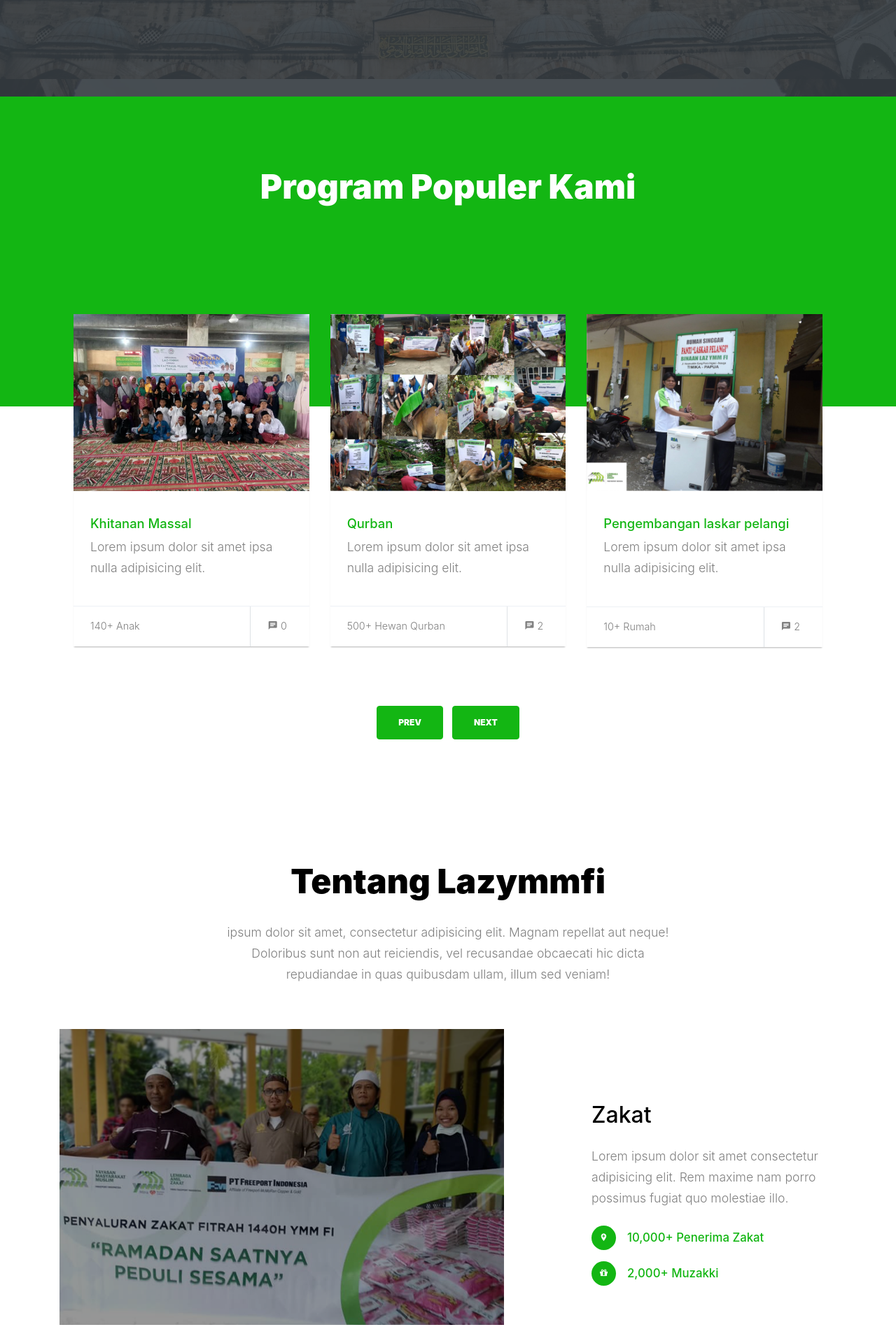
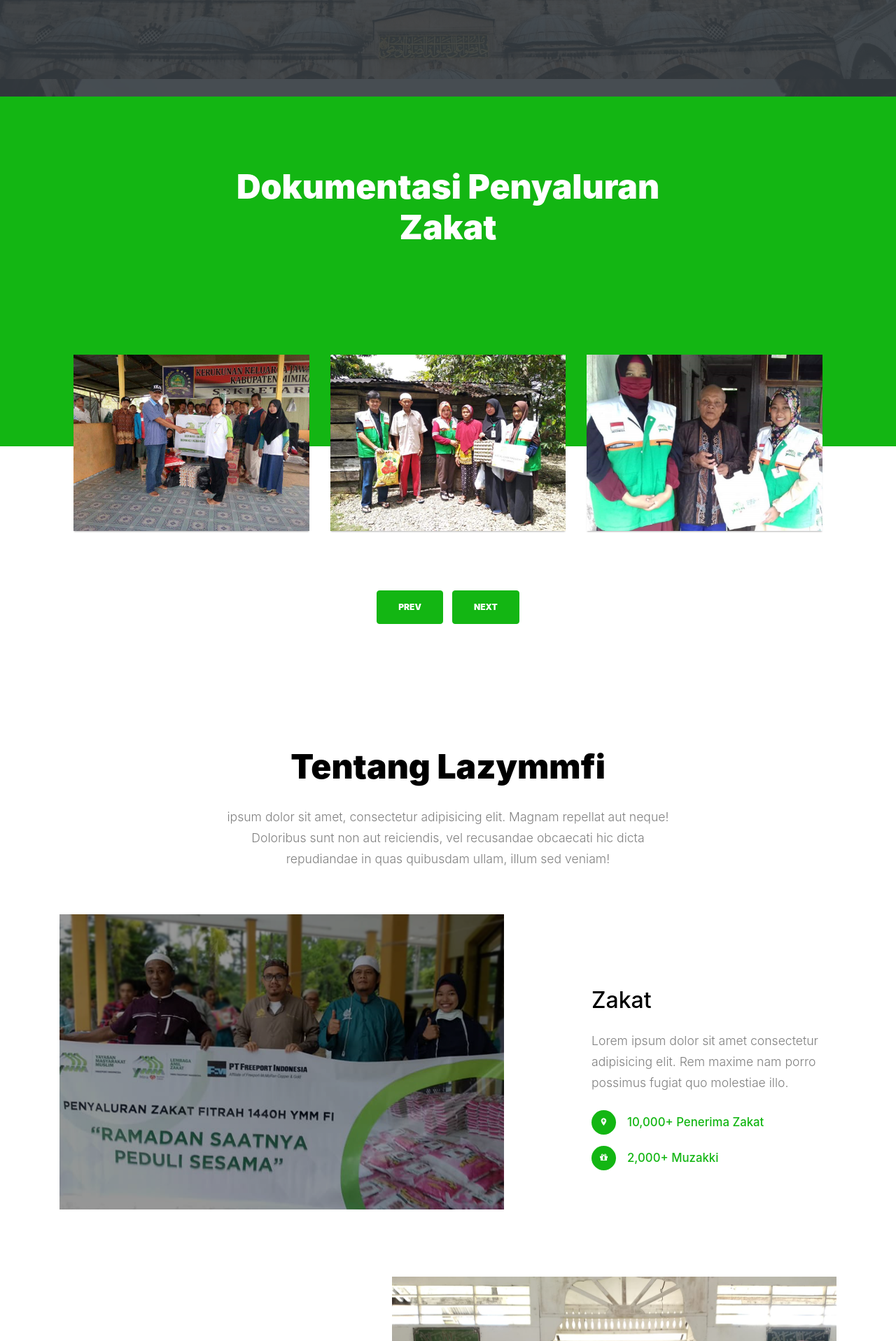
Before and after one commit to LukmanNH/Lazymmfi, a PHP site: page / in a window 1280 px wide. Shown: the part 762-2679 px from the top of the page at 70% size. Run offline with PHP 8.4, Linux system fonts and the light colour scheme; some web fonts are replaced.

Commit message:
Bacot Mbak

```diff
--- a/User/form_zakat.php
+++ b/User/form_zakat.php
@@ -290,8 +290,7 @@
                                 <select required name="jenis_zakat">
                                     <option value="Zakat Maal">Zakat Maal</option>
                                     <option value="Zakat Penghasilan">Zakat Penghasilan</option>
-                                    <option value="Fidyah">Fidyah</option>
-                                    <option value="Sedekah">Sedekah</option>
+                                    <option value="Zakat Fitrah">Zakat Fitrah</option>
                                 </select>
 
                                 <br>
--- a/index.php
+++ b/index.php
@@ -104,7 +104,7 @@
         <div class="row mb-5 justify-content-center">
           <div class="col-lg-7 text-center" data-aos="fade-up" data-aos-delay="">
           <br>
-          <h2 class="section-title">Program Populer Kami</h2>
+          <h2 class="section-title">Dokumentasi Penyaluran Zakat</h2>
           </div>
         </div>
       </div>
@@ -117,90 +117,41 @@
 
             <div class="course bg-white h-100 align-self-stretch">
               <figure class="m-0">
-                <a href="course-single.html"><img src="images/1.png" alt="Image" class="img-fluid"></a>
+                <a href="course-single.html"><img src="images/22.png" alt="Image" class="img-fluid"></a>
               </figure>
-              <div class="course-inner-text py-4 px-4">
-                <h3><a href="#">Khitanan Massal</a></h3>
-                <p>Lorem ipsum dolor sit amet ipsa nulla adipisicing elit. </p>
-              </div>
-              <div class="d-flex border-top stats">
-                <div class="py-3 px-4"> 140+ Anak</div>
-                <div class="py-3 px-4 w-25 ml-auto border-left"><span class="icon-chat"></span> 0</div>
-              </div>
             </div>
 
             <div class="course bg-white h-100 align-self-stretch">
               <figure class="m-0">
-                <a href="course-single.html"><img src="images/2.png" alt="Image" class="img-fluid"></a>
+                <a href="course-single.html"><img src="images/33.png" alt="Image" class="img-fluid"></a>
               </figure>
-              <div class="course-inner-text py-4 px-4">
-                <h3><a href="#">Qurban</a></h3>
-                <p>Lorem ipsum dolor sit amet ipsa nulla adipisicing elit. </p>
-              </div>
-              <div class="d-flex border-top stats">
-                <div class="py-3 px-4">500+ Hewan Qurban</div>
-                <div class="py-3 px-4 w-25 ml-auto border-left"><span class="icon-chat"></span> 2</div>
-              </div>
             </div>
 
             <div class="course bg-white h-100 align-self-stretch">
               <figure class="m-0">
-                <a href="course-single.html"><img src="images/3.png" alt="Image" class="img-fluid"></a>
+                <a href="course-single.html"><img src="images/44.png" alt="Image" class="img-fluid"></a>
               </figure>
-              <div class="course-inner-text py-4 px-4">
-                <h3><a href="#">Pengembangan laskar pelangi</a></h3>
-                <p>Lorem ipsum dolor sit amet ipsa nulla adipisicing elit. </p>
-              </div>
-              <div class="d-flex border-top stats">
-                <div class="py-3 px-4">10+ Rumah</div>
-                <div class="py-3 px-4 w-25 ml-auto border-left"><span class="icon-chat"></span> 2</div>
-              </div>
             </div>
 
 
 
             <div class="course bg-white h-100 align-self-stretch">
               <figure class="m-0">
-                <a href="course-single.html"><img src="images/4.png" alt="Image" class="img-fluid"></a>
+                <a href="course-single.html"><img src="images/55.png" alt="Image" class="img-fluid"></a>
               </figure>
-              <div class="course-inner-text py-4 px-4">
-                <h3><a href="#">Layanan Ambulans</a></h3>
-                <p>Lorem ipsum dolor sit amet ipsa nulla adipisicing elit. </p>
-              </div>
-              <div class="d-flex border-top stats">
-                <div class="py-3 px-4">40+ Ambulans</div>
-                <div class="py-3 px-4 w-25 ml-auto border-left"><span class="icon-chat"></span> 2</div>
-              </div>
             </div>
 
             <div class="course bg-white h-100 align-self-stretch">
               <figure class="m-0">
-                <a href="course-single.html"><img src="images/5.png" alt="Image" class="img-fluid"></a>
+                <a href="course-single.html"><img src="images/66.png" alt="Image" class="img-fluid"></a>
               </figure>
-              <div class="course-inner-text py-4 px-4">
-                <h3><a href="#">Karantina Tahfidz Al Qur'an</a></h3>
-                <p>Lorem ipsum dolor sit amet ipsa nulla adipisicing elit. </p>
-              </div>
-              <div class="d-flex border-top stats">
-                <div class="py-3 px-4">2,000+ Pelajar</div>
-                <div class="py-3 px-4 w-25 ml-auto border-left"><span class="icon-chat"></span> 2</div>
-              </div>
             </div>
 
             <div class="course bg-white h-100 align-self-stretch">
               <figure class="m-0">
-                <a href="course-single.html"><img src="images/6.png" alt="Image" class="img-fluid"></a>
+                <a href="course-single.html"><img src="images/11.png" alt="Image" class="img-fluid"></a>
               </figure>
-              <div class="course-inner-text py-4 px-4">
-                <h3><a href="#">Layanan Kesehatan</a></h3>
-                <p>Lorem ipsum dolor sit amet ipsa nulla adipisicing elit. </p>
-              </div>
-              <div class="d-flex border-top stats">
-                <div class="py-3 px-4">8+ Rumah Sakit</div>
-                <div class="py-3 px-4 w-25 ml-auto border-left"><span class="icon-chat"></span> 2</div>
-              </div>
             </div>
-
           </div>
 
           <!-- batas -->
@@ -256,22 +207,9 @@
             <img src="images/a1.jpg" alt="Image" class="img-fluid">
           </div>
           <div class="col-lg-4 mr-auto order-2 order-lg-1" data-aos="fade-up" data-aos-delay="200">
-            <h2 class="text-black mb-4">Sedekah</h2>
-            <p class="mb-4">Lorem ipsum dolor sit amet consectetur adipisicing elit. Rem maxime nam porro possimus fugiat quo molestiae illo.</p>
+            <h2 class="text-black mb-4">VISI</h2>
+            <p class="mb-4">Mendayagunakan potensi Zakat untuk kedelapan asnaf mustahik yang ada di wilayah operasi perusahaan khususnya Kabupaten Mimika dan sekitarnya dan di luar area perusahaan, tapi masih di dalam Propinsi Papua dan wilayah Indonesia lainnya.</p>
 
-            <div class="d-flex align-items-center custom-icon-wrap mb-3">
-              <span class="custom-icon-inner mr-3"><span class="icon icon-people"></span></span>
-              <div>
-                <h3 class="m-0">3,000+ Anak Yatim</h3>
-              </div>
-            </div>
-
-            <div class="d-flex align-items-center custom-icon-wrap">
-              <span class="custom-icon-inner mr-3"><span class="icon icon-university"></span></span>
-              <div>
-                <h3 class="m-0">150+ Panti Asuhan</h3>
-              </div>
-            </div>
 
           </div>
         </div>
@@ -281,22 +219,8 @@
             <img src="images/b2.jpg" alt="Image" class="img-fluid">
           </div>
           <div class="col-lg-4 ml-auto" data-aos="fade-up" data-aos-delay="200">
-            <h2 class="text-black mb-4">Beasiswa</h2>
-            <p class="mb-4">Lorem ipsum dolor sit amet consectetur adipisicing elit. Rem maxime nam porro possimus fugiat quo molestiae illo.</p>
-
-            <div class="d-flex align-items-center custom-icon-wrap mb-3">
-              <span class="custom-icon-inner mr-3"><span class="icon icon-people"></span></span>
-              <div>
-                <h3 class="m-0">5,000+ Pelajar</h3>
-              </div>
-            </div>
-
-            <div class="d-flex align-items-center custom-icon-wrap">
-              <span class="custom-icon-inner mr-3"><span class="icon icon-university"></span></span>
-              <div>
-                <h3 class="m-0">350+ Universitas dan Sekolah</h3>
-              </div>
-            </div>
+            <h2 class="text-black mb-4">MISI</h2>
+            <p class="mb-4">Menghimpun dana zakat dari muzakki yang ada di wilayah operasional sebagai bentuk tanggung jawab social dan kewajiban karyawan terhadap mustahik yang ada di wilayah Kabupaten Mimika Propinsi Papua dan wilayah Indonesia lainnya.</p>
 
           </div>
         </div>
```
Also changed, not shown: images/1.png (deleted), images/11.png (added), images/2.png (deleted), images/22.png (added), images/3.png (deleted), images/33.png (added), images/4.png (deleted), images/44.png (added), images/5.png (deleted), images/55.png (added), images/6.png (deleted), images/66.png (added).
